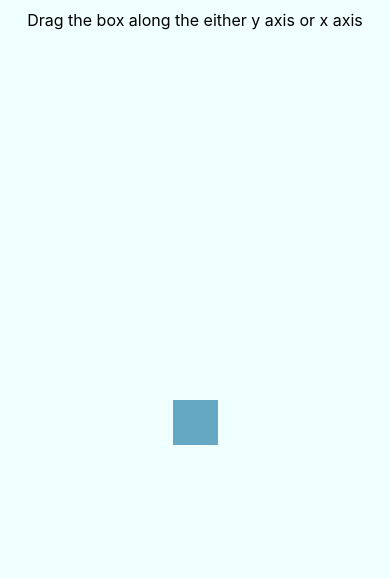
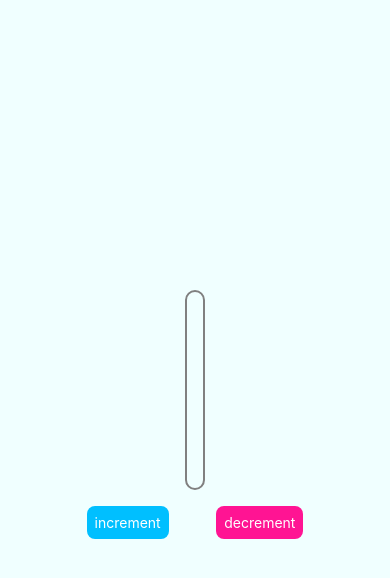
Before and after one commit to leo-tavares/30-days-of-react-native-animations, a React Native app: screen / in a window 390 px wide. Shown: the top 578 px of the page. Built offline with nearby package versions, Linux system fonts and the light colour scheme.

Commit message:
challenge: 03/30 progressBar

```diff
--- /dev/null
+++ b/src/Animated/progressBar/bar.tsx
@@ -0,0 +1,57 @@
+import React, {useEffect, useRef} from 'react';
+import {Animated, PixelRatio, StyleSheet, View} from 'react-native';
+
+interface Props {
+  progress: number; //0~1
+}
+
+const ensuresMinMax = (progress: number) => Math.min(Math.max(progress, 0), 1);
+const height = PixelRatio.getPixelSizeForLayoutSize(200);
+const width = PixelRatio.getPixelSizeForLayoutSize(20);
+
+const Bar: React.FC<Props> = ({progress = 0.5}) => {
+  const value = ensuresMinMax(progress);
+  const progressAnim = useRef(new Animated.Value(value)).current;
+
+  useEffect(() => {
+    Animated.spring(progressAnim, {
+      toValue: value,
+      bounciness: 30,
+      useNativeDriver: false,
+    }).start();
+  }, [value, progressAnim]);
+
+  return (
+    <View style={styles.container}>
+      <Animated.View
+        style={[
+          styles.progress,
+          {
+            height: progressAnim.interpolate({
+              inputRange: [0, 1],
+              outputRange: [0, height],
+            }),
+          },
+        ]}
+      />
+    </View>
+  );
+};
+
+export default Bar;
+
+const styles = StyleSheet.create({
+  container: {
+    height,
+    width,
+    borderWidth: 2,
+    borderRadius: 16,
+    justifyContent: 'flex-end',
+    overflow: 'hidden',
+    borderColor: 'gray',
+  },
+  progress: {
+    width,
+    backgroundColor: 'lightseagreen',
+  },
+});
--- /dev/null
+++ b/src/Animated/progressBar/index.tsx
@@ -0,0 +1,60 @@
+import React, {useState} from 'react';
+import {StyleSheet, Text, Pressable, View} from 'react-native';
+import Bar from './bar';
+
+const ProgressBar: React.FC = () => {
+  const [progress, setProgres] = useState(0);
+
+  const Inc = () =>
+    setProgres((oldProgress) => {
+      if (oldProgress >= 1) {
+        return 1;
+      }
+      return oldProgress + 0.1;
+    });
+  const Dec = () => setProgres(progress - 0.1);
+
+  return (
+    <View style={styles.container}>
+      <Bar progress={progress} />
+      <View style={styles.buttonBar}>
+        <Pressable style={styles.inc} onPress={Inc}>
+          <Text style={styles.lbl}>increment</Text>
+        </Pressable>
+        <Pressable style={styles.dec} onPress={Dec}>
+          <Text style={styles.lbl}>decrement</Text>
+        </Pressable>
+      </View>
+    </View>
+  );
+};
+
+export default ProgressBar;
+
+const styles = StyleSheet.create({
+  container: {
+    flex: 1,
+    backgroundColor: 'azure',
+    justifyContent: 'center',
+    alignItems: 'center',
+  },
+  buttonBar: {
+    flexDirection: 'row',
+    justifyContent: 'space-evenly',
+    margin: 16,
+    width: '80%',
+  },
+  inc: {
+    backgroundColor: 'deepskyblue',
+    padding: 8,
+    borderRadius: 8,
+  },
+  dec: {
+    backgroundColor: 'deeppink',
+    padding: 8,
+    borderRadius: 8,
+  },
+  lbl: {
+    color: 'white',
+  },
+});
--- a/src/index.tsx
+++ b/src/index.tsx
@@ -2,6 +2,7 @@ import React from 'react';
 import {StatusBar, StyleSheet, View} from 'react-native';
 import Balls from './Animated/balls';
 import Touchs from './Animated/panResponder';
+import ProgressBar from './Animated/progressBar';
 
 const App: React.FC = () => {
   return (
@@ -9,7 +10,8 @@ const App: React.FC = () => {
       <StatusBar hidden />
       <View style={styles.container}>
         {/* <Balls /> */}
-        <Touchs />
+        {/* <Touchs /> */}
+        <ProgressBar />
       </View>
     </>
   );
```
Also changed, not shown: src/Animated/progressBar/README.md (added), 2 other files (tests, documents, lock files or other folders).
